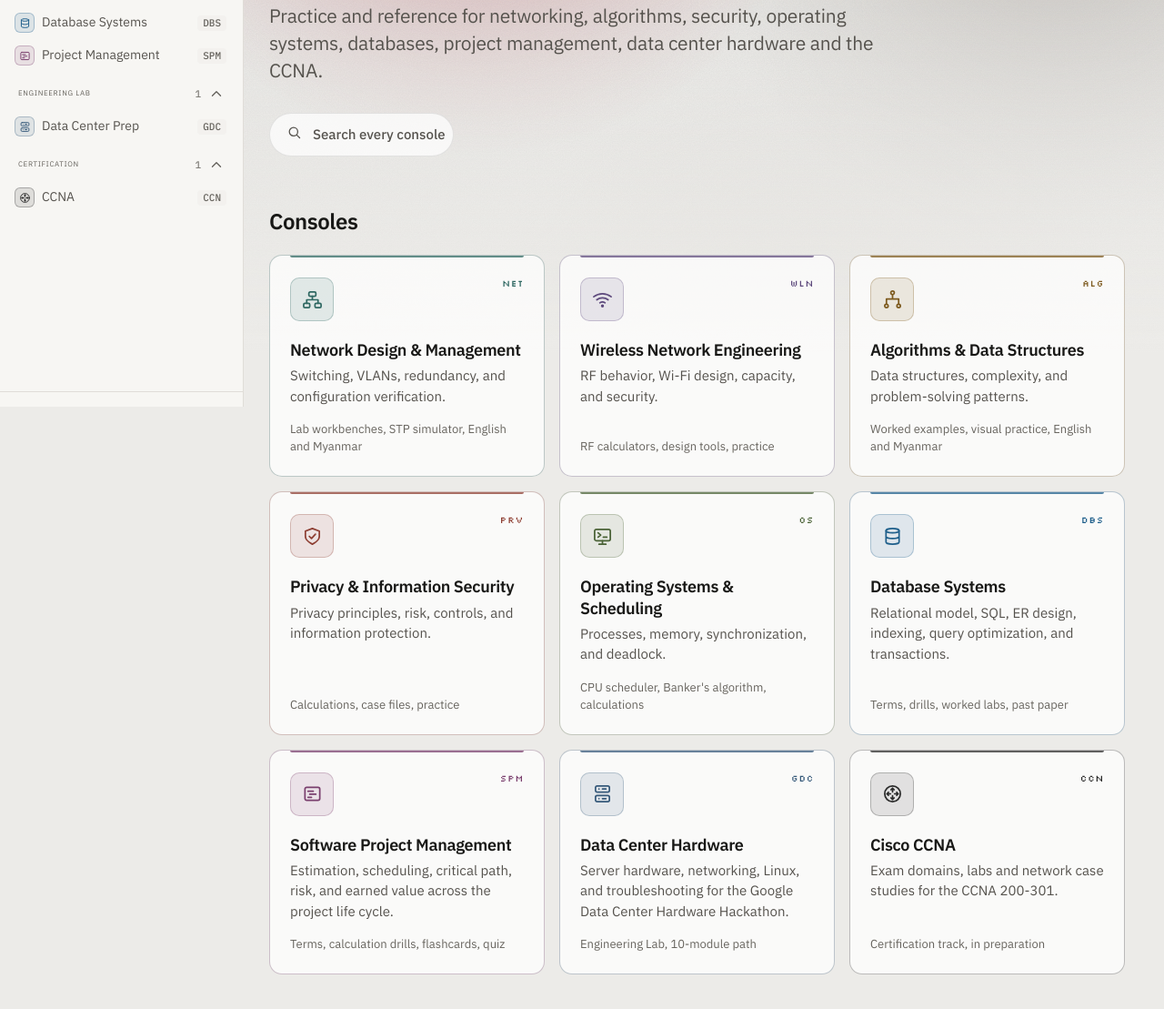
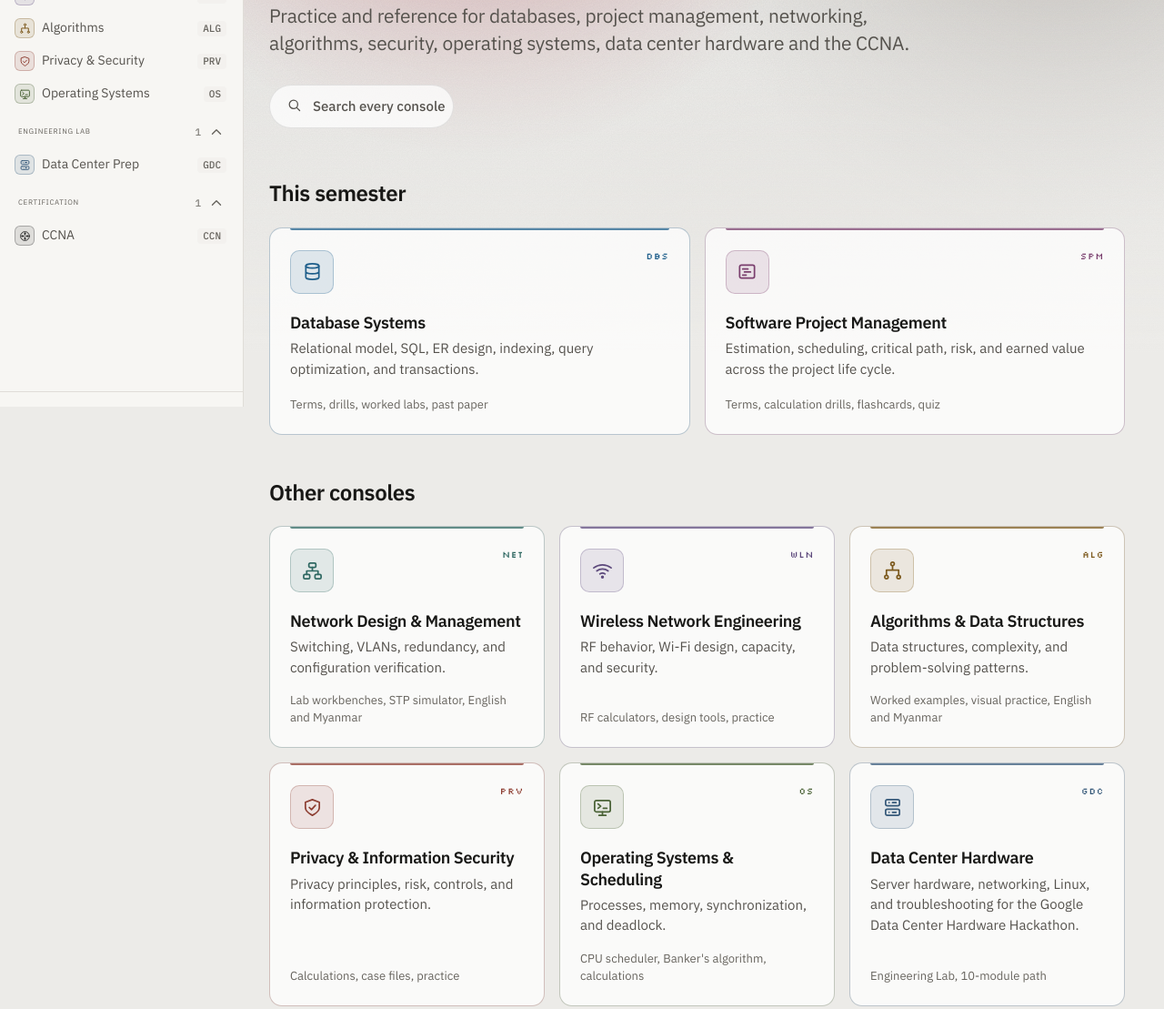
Before and after one commit to Zann208/study, a plain HTML site: page index.html in a window 1280 px wide. Shown: the part 353-1462 px from the top of the page at 91% size. Drawn offline with Linux system fonts and the light colour scheme.

Commit message:
Hub: list DBS and SPM in their own group above the other consoles

```diff
--- a/ccna/index.html
+++ b/ccna/index.html
@@ -6,7 +6,7 @@
 <title>Cisco CCNA 200-301 · Study Console</title>
 <meta name="description" content="CCNA 200-301 v2.0 console: exam facts, domains, vetted resources, labs, case studies and progress.">
 <meta name="theme-color" content="#0a0a0a">
-<script src="../shared/v3/boot.js?v=20261118-1" data-console="ccna"></script>
+<script src="../shared/v3/boot.js?v=20261122-1" data-console="ccna"></script>
 <link rel="stylesheet" href="./ccna.css?v=20261114-2">
 </head>
 <body data-console-id="ccna" data-console-name="Cisco CCNA 200-301">
--- a/home.css
+++ b/home.css
@@ -166,6 +166,8 @@
 .home-consoles { margin-top: 8px; }
 .home-h2 { margin: 0 0 18px; font-family: var(--sc-display); font-size: 1.5rem; font-weight: 600; letter-spacing: -.02em; }
 .home-grid { display: grid; grid-template-columns: repeat(3, minmax(0, 1fr)); gap: 16px; }
+.home-grid-current { grid-template-columns: repeat(2, minmax(0, 1fr)); }
+.home-others { margin-top: 44px; }
 
 .home-tile {
   position: relative; display: flex; flex-direction: column; min-height: 228px; padding: 24px 22px 22px; box-sizing: border-box;
@@ -203,13 +205,14 @@
 @media (max-width: 680px) {
   .home { padding: 28px 16px 40px; }
   .home-hero { padding: 16px 0 32px; }
-  .home-grid { grid-template-columns: minmax(0, 1fr); gap: 12px; }
+  .home-grid, .home-grid-current { grid-template-columns: minmax(0, 1fr); gap: 12px; }
   .home-tile { min-height: 0; }
   .home-chat-head { padding: 14px 16px; }
   .home-chat-links { width: 100%; }
   .home-chat-thread { padding: 16px 14px 18px; }
   .home-chat-bubble { font-size: .9688rem; }
   .home-consoles { margin-top: 0; }
+  .home-others { margin-top: 32px; }
   .home-chat { margin-top: 44px; }
   .home-search { flex: 1; justify-content: center; }
   .home-continue { flex: 1 1 100%; }
--- a/home.js
+++ b/home.js
@@ -63,14 +63,16 @@
     router: { show: function () {} },
     groups: [
       { label: 'Workspace', views: [{ id: 'overview', title: 'Overview', track: false }] },
+      { label: 'This semester', views: [
+        linkOut('db', 'Database Systems', 'DBS'),
+        linkOut('spm', 'Project Management', 'SPM')
+      ] },
       { label: 'Subjects', views: [
         linkOut('netdes', 'Network Design', 'NET'),
         linkOut('wnet', 'Wireless Networks', 'WLN'),
         linkOut('algo', 'Algorithms', 'ALG'),
         linkOut('privacy', 'Privacy & Security', 'PRV'),
-        linkOut('os', 'Operating Systems', 'OS'),
-        linkOut('db', 'Database Systems', 'DBS'),
-        linkOut('spm', 'Project Management', 'SPM')
+        linkOut('os', 'Operating Systems', 'OS')
       ] },
       { label: 'Engineering Lab', views: [linkOut('gdc', 'Data Center Prep', 'GDC')] },
       { label: 'Certification', views: [linkOut('ccna', 'CCNA', 'CCN')] }
--- a/index.html
+++ b/index.html
@@ -6,7 +6,7 @@
   <title>Study Console</title>
   <meta name="description" content="Practice and reference consoles for networking, algorithms, security, operating systems, databases, project management and data center hardware, built by Thu Htoo Zan.">
   <meta name="theme-color" content="#ecebe8">
-  <script src="./shared/v3/boot.js?v=20261118-1" data-console="home" data-v2="index.v2.html"></script>
+  <script src="./shared/v3/boot.js?v=20261122-1" data-console="home" data-v2="index.v2.html"></script>
   <link rel="preload" href="./assets/fonts/silkscreen-400.woff2" as="font" type="font/woff2" crossorigin>
   <link rel="stylesheet" href="./home.css?v=20261118-1">
 </head>
@@ -16,9 +16,9 @@
 
     <section class="home-hero" aria-labelledby="home-title">
       <h1 class="home-title" id="home-title">ISNE Study Console</h1>
-      <p class="home-sub">Practice and reference for networking, algorithms, security, operating systems, databases, project management, data center hardware and the CCNA.</p>
+      <p class="home-sub">Practice and reference for databases, project management, networking, algorithms, security, operating systems, data center hardware and the CCNA.</p>
       <div class="home-actions">
-        <a class="home-continue" data-continue-learning hidden href="#subjects">
+        <a class="home-continue" data-continue-learning hidden href="#current">
           <span class="home-continue-mark" data-continue-icon aria-hidden="true"></span>
           <span class="home-continue-copy"><small>Continue</small><b data-continue-name></b></span>
         </a>
@@ -28,8 +28,28 @@
       </div>
     </section>
 
-    <section class="home-consoles" id="subjects" aria-labelledby="consoles-title">
-      <h2 class="home-h2" id="consoles-title">Consoles</h2>
+    <section class="home-consoles home-current" id="current" aria-labelledby="current-title">
+      <h2 class="home-h2" id="current-title">This semester</h2>
+      <div class="home-grid home-grid-current">
+        <a class="home-tile" data-console-launch data-console-id="db" data-console-name="Database Systems" href="./db/">
+          <span class="home-tile-icon" data-sc-icon="database" aria-hidden="true"></span>
+          <span class="home-tile-code">DBS</span>
+          <h3>Database Systems</h3>
+          <p>Relational model, SQL, ER design, indexing, query optimization, and transactions.</p>
+          <span class="home-tile-meta">Terms, drills, worked labs, past paper</span>
+        </a>
+        <a class="home-tile" data-console-launch data-console-id="spm" data-console-name="Software Project Management" href="./spm/">
+          <span class="home-tile-icon" data-sc-icon="project" aria-hidden="true"></span>
+          <span class="home-tile-code">SPM</span>
+          <h3>Software Project Management</h3>
+          <p>Estimation, scheduling, critical path, risk, and earned value across the project life cycle.</p>
+          <span class="home-tile-meta">Terms, calculation drills, flashcards, quiz</span>
+        </a>
+      </div>
+    </section>
+
+    <section class="home-consoles home-others" id="subjects" aria-labelledby="consoles-title">
+      <h2 class="home-h2" id="consoles-title">Other consoles</h2>
       <div class="home-grid">
         <a class="home-tile" data-console-launch data-console-id="netdes" data-console-name="Network Design & Management" href="https://zann208.github.io/netdes/">
           <span class="home-tile-icon" data-sc-icon="network" aria-hidden="true"></span>
@@ -65,20 +85,6 @@
           <h3>Operating Systems &amp; Scheduling</h3>
           <p>Processes, memory, synchronization, and deadlock.</p>
           <span class="home-tile-meta">CPU scheduler, Banker's algorithm, calculations</span>
-        </a>
-        <a class="home-tile" data-console-launch data-console-id="db" data-console-name="Database Systems" href="./db/">
-          <span class="home-tile-icon" data-sc-icon="database" aria-hidden="true"></span>
-          <span class="home-tile-code">DBS</span>
-          <h3>Database Systems</h3>
-          <p>Relational model, SQL, ER design, indexing, query optimization, and transactions.</p>
-          <span class="home-tile-meta">Terms, drills, worked labs, past paper</span>
-        </a>
-        <a class="home-tile" data-console-launch data-console-id="spm" data-console-name="Software Project Management" href="./spm/">
-          <span class="home-tile-icon" data-sc-icon="project" aria-hidden="true"></span>
-          <span class="home-tile-code">SPM</span>
-          <h3>Software Project Management</h3>
-          <p>Estimation, scheduling, critical path, risk, and earned value across the project life cycle.</p>
-          <span class="home-tile-meta">Terms, calculation drills, flashcards, quiz</span>
         </a>
         <a class="home-tile" data-console-launch data-console-id="gdc" data-console-name="Google Data Center Hardware Hackathon" href="./google-dc-hackathon/">
           <span class="home-tile-icon" data-sc-icon="server" aria-hidden="true"></span>
--- a/shared/v3/shell.js
+++ b/shared/v3/shell.js
@@ -35,6 +35,12 @@
   var CONSOLES = [
     { id: 'home', code: 'SC', name: 'Study Console', short: 'Home', group: 'hub', href: HOME, icon: 'home',
       accent: { light: '#7a242c', dark: '#d26a75' } },
+    { id: 'db', code: 'DBS', name: 'Database Systems', short: 'Database Systems', group: 'current',
+      href: HOME + 'db/', icon: 'database', accent: { light: '#1f5f8b', dark: '#8fbfe0' },
+      blurb: 'Relational model, SQL, ER design, indexing, query optimization, transactions.' },
+    { id: 'spm', code: 'SPM', name: 'Software Project Management', short: 'Project Management', group: 'current',
+      href: HOME + 'spm/', icon: 'project', accent: { light: '#7a3f6e', dark: '#d3a3c9' },
+      blurb: 'Estimation, scheduling, critical path, risk, earned value and the project life cycle.' },
     { id: 'netdes', code: 'NET', name: 'Network Design & Management', short: 'Network Design', group: 'subjects',
       href: 'https://zann208.github.io/netdes/', icon: 'network', accent: { light: '#2f6862', dark: '#86b8b0' },
       blurb: 'Switching, VLANs, redundancy, and configuration verification.' },
@@ -50,12 +56,6 @@
     { id: 'os', code: 'OS', name: 'Operating Systems & Scheduling', short: 'Operating Systems', group: 'subjects',
       href: 'https://zann208.github.io/os/', icon: 'system', accent: { light: '#4a6236', dark: '#a8bf8c' },
       blurb: 'Processes, memory, synchronization, and deadlock.' },
-    { id: 'db', code: 'DBS', name: 'Database Systems', short: 'Database Systems', group: 'subjects',
-      href: HOME + 'db/', icon: 'database', accent: { light: '#1f5f8b', dark: '#8fbfe0' },
-      blurb: 'Relational model, SQL, ER design, indexing, query optimization, transactions.' },
-    { id: 'spm', code: 'SPM', name: 'Software Project Management', short: 'Project Management', group: 'subjects',
-      href: HOME + 'spm/', icon: 'project', accent: { light: '#7a3f6e', dark: '#d3a3c9' },
-      blurb: 'Estimation, scheduling, critical path, risk, earned value and the project life cycle.' },
     { id: 'gdc', code: 'GDC', name: 'Google Data Center Hardware Hackathon', short: 'Data Center Prep', group: 'lab',
       href: HOME + 'google-dc-hackathon/', icon: 'server', accent: { light: '#36597a', dark: '#98b5d1' },
       blurb: 'Server hardware, networking, Linux, and troubleshooting.' },
@@ -872,10 +872,12 @@
         '<span class="sc3-switch-copy"><b>' + esc(c.name) + '</b><span>' + esc(c.code) + (c.blurb ? ' · ' + esc(c.blurb) : '') + '</span></span></a>';
     }
     function render() {
+      var current = CONSOLES.filter(function (c) { return c.group === 'current'; });
       var subjects = CONSOLES.filter(function (c) { return c.group === 'subjects'; });
       var lab = CONSOLES.filter(function (c) { return c.group === 'lab'; });
       var cert = CONSOLES.filter(function (c) { return c.group === 'cert'; });
       pop.innerHTML = row(consoleById('home')) +
+        (current.length ? '<p class="sc3-pop-title">This semester</p>' + current.map(row).join('') : '') +
         '<p class="sc3-pop-title">Subjects</p>' + subjects.map(row).join('') +
         '<p class="sc3-pop-title">Engineering Lab</p>' + lab.map(row).join('') +
         (cert.length ? '<p class="sc3-pop-title">Certification</p>' + cert.map(row).join('') : '');
```
Also changed, not shown: db/index.html (+1 -1 lines), google-dc-hackathon/index.html (+1 -1 lines), spm/index.html (+1 -1 lines), 1 other file.
